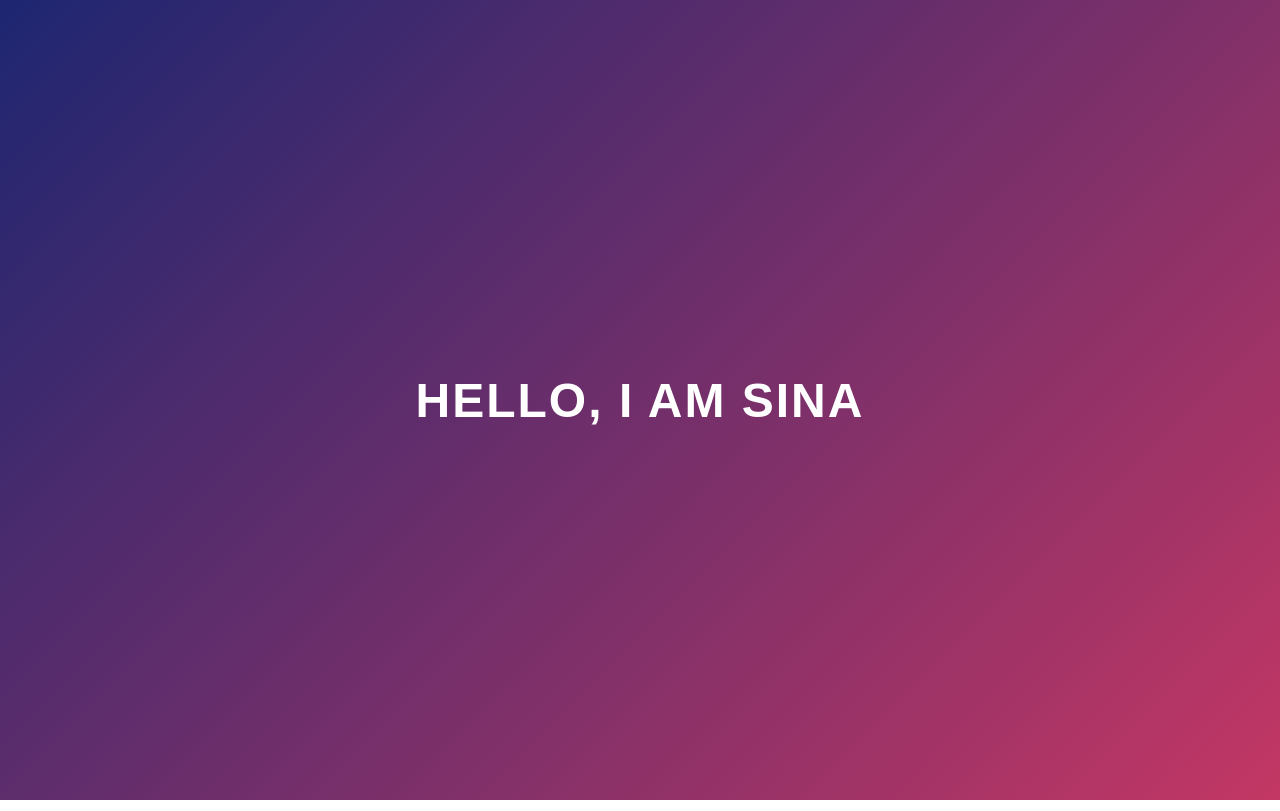
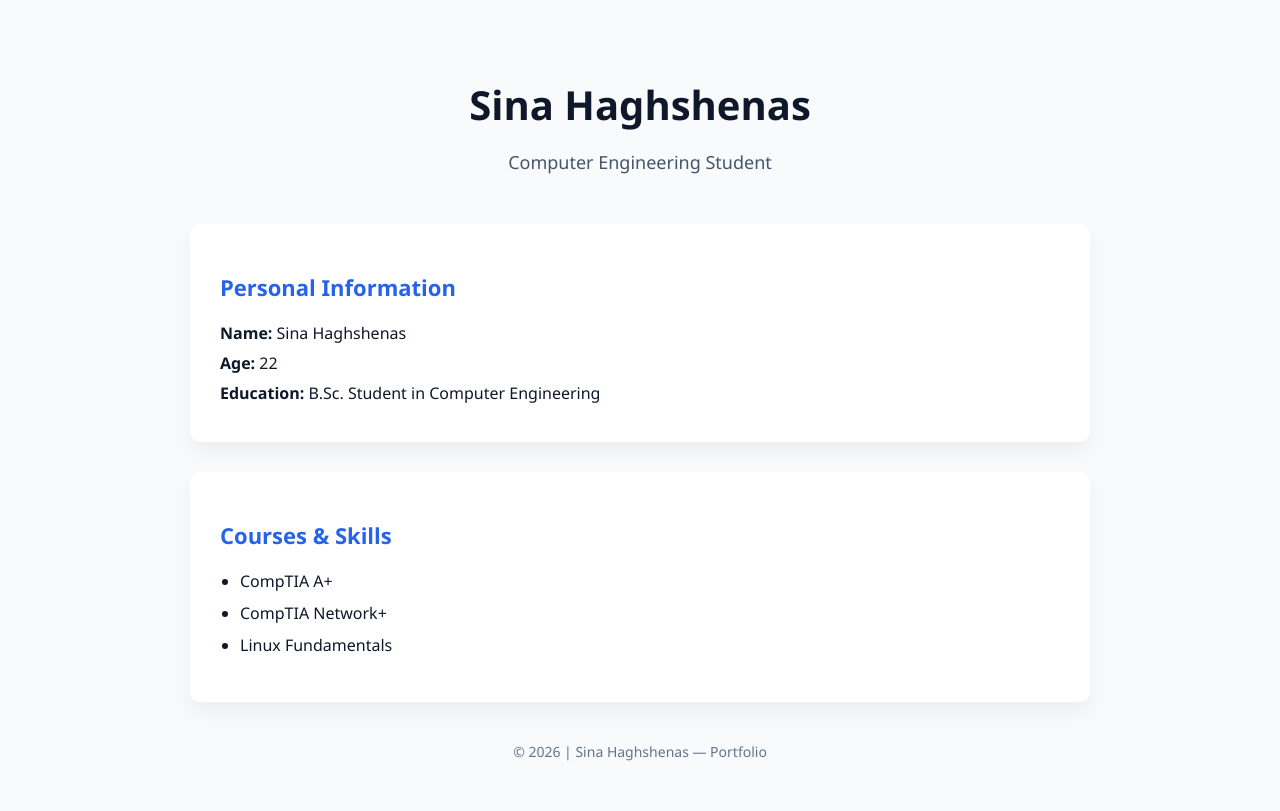
Before and after one commit to SinaWhs/SINA, a plain HTML site: page index.html in a window 1280 px wide. Drawn offline with Linux system fonts and the light colour scheme.

Commit message:
Add files via upload

```diff
--- a/index.html
+++ b/index.html
@@ -1,28 +1,103 @@
- <!DOCTYPE html>
+<!DOCTYPE html>
 <html lang="en">
 <head>
     <meta charset="UTF-8">
-    <title>Hello Sina</title>
+    <title>Portfolio | Sina Haghshenas</title>
     <style>
         body {
             margin: 0;
-            height: 100vh;
-            display: flex;
-            justify-content: center;
-            align-items: center;
-            background: linear-gradient(135deg, #1d2671, #c33764);
-            font-family: Arial, Helvetica, sans-serif;
+            font-family: "Segoe UI", Arial, sans-serif;
+            background-color: #f8fafc;
+            color: #0f172a;
         }
 
-        h1 {
-            color: white;
-            font-size: 48px;
-            letter-spacing: 2px;
-            text-transform: uppercase;
+        .container {
+            max-width: 900px;
+            margin: auto;
+            padding: 50px 20px;
+        }
+
+        header {
+            text-align: center;
+            margin-bottom: 50px;
+        }
+
+        header h1 {
+            font-size: 40px;
+            margin-bottom: 10px;
+        }
+
+        header p {
+            font-size: 18px;
+            color: #475569;
+        }
+
+        section {
+            background-color: #ffffff;
+            padding: 30px;
+            border-radius: 10px;
+            margin-bottom: 30px;
+            box-shadow: 0 10px 20px rgba(0,0,0,0.05);
+        }
+
+        section h2 {
+            font-size: 22px;
+            margin-bottom: 20px;
+            color: #2563eb;
+        }
+
+        .info p {
+            margin: 8px 0;
+            font-size: 16px;
+        }
+
+        ul {
+            padding-left: 20px;
+        }
+
+        ul li {
+            margin-bottom: 10px;
+            font-size: 16px;
+        }
+
+        footer {
+            text-align: center;
+            margin-top: 40px;
+            font-size: 14px;
+            color: #64748b;
         }
     </style>
 </head>
 <body>
-    <h1>Hello, I am Sina</h1>
+
+<div class="container">
+
+    <header>
+        <h1>Sina Haghshenas</h1>
+        <p>Computer Engineering Student</p>
+    </header>
+
+    <section class="info">
+        <h2>Personal Information</h2>
+        <p><strong>Name:</strong> Sina Haghshenas</p>
+        <p><strong>Age:</strong> 22</p>
+        <p><strong>Education:</strong> B.Sc. Student in Computer Engineering</p>
+    </section>
+
+    <section>
+        <h2>Courses & Skills</h2>
+        <ul>
+            <li>CompTIA A+</li>
+            <li>CompTIA Network+</li>
+            <li>Linux Fundamentals</li>
+        </ul>
+    </section>
+
+    <footer>
+        © 2026 | Sina Haghshenas — Portfolio
+    </footer>
+
+</div>
+
 </body>
 </html>
```
